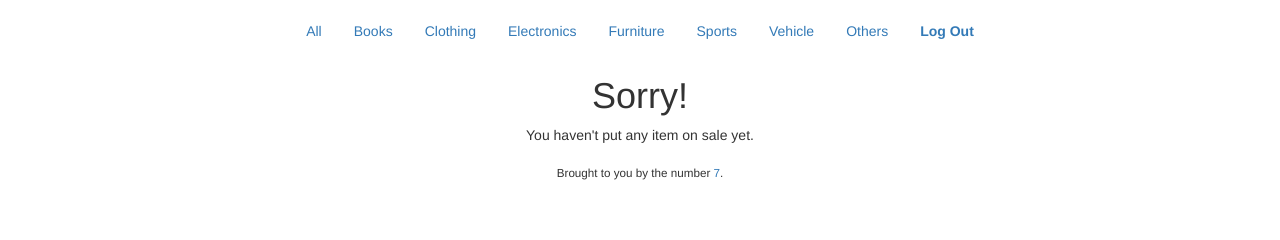
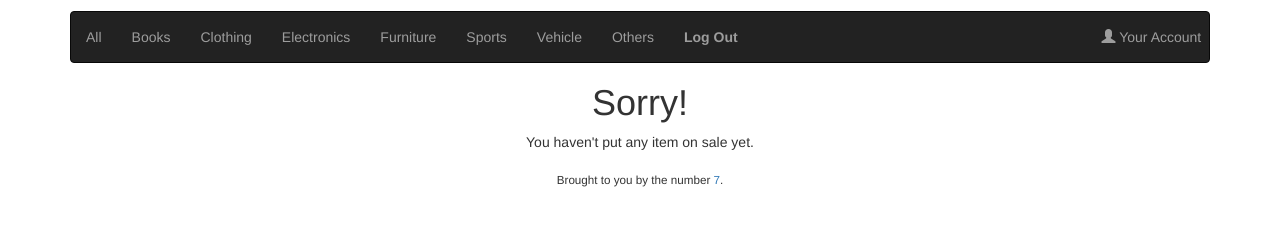
Before and after one commit to Adarsh-sophos/ExSell, a PHP site: page /index.php in a window 1280 px wide. Shown: the part 199-439 px from the top of the page. Run offline with PHP 8.4, Linux system fonts and the light colour scheme; the visitor is signed in with stand-in values (Sample User, id 1); data that the repository does not hold is empty.

Commit message:
Added bootstrap

```diff
--- a/views/header.php
+++ b/views/header.php
@@ -47,7 +47,8 @@
 
                 <?php if (!empty($_SESSION["id"]) && (basename($_SERVER["SCRIPT_FILENAME"]) == "index.php" || basename($_SERVER["SCRIPT_FILENAME"]) == "store.php")): ?>
 
-                    <ul class="nav nav-pills">
+                <nav class="navbar navbar-inverse">
+                    <ul class="nav navbar-nav">
                         <?php
                             if(basename($_SERVER["SCRIPT_FILENAME"]) == "index.php")
                                 $current = "";
@@ -61,6 +62,11 @@
                         <li><a href="/logout.php"><strong>Log Out</strong></a></li>
                     </ul>
 
+                    <ul class="nav navbar-nav navbar-right">
+                        <li><a href="#"><span class="glyphicon glyphicon-user"></span> Your Account&nbsp;&nbsp; </a></li>
+                    </ul>
+                </nav>
+
                 <?php endif ?>
             </div>
 
```
